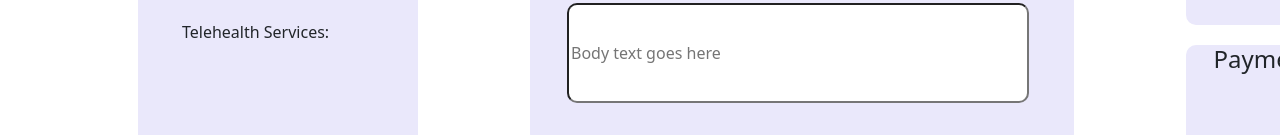
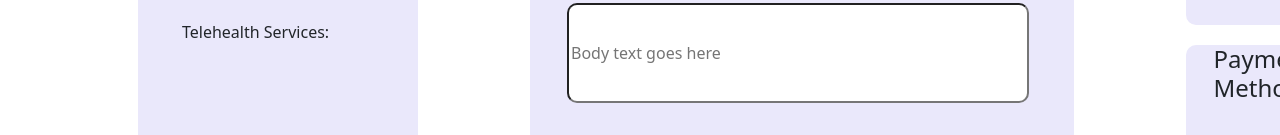
Before and after one commit to MVP-Marketplace/elana-new, a React (Create React App) app in the folder frontend/: page /practitionerProfile in a window 1280 px wide. Shown: the part 740-875 px from the top of the page. Built offline with nearby package versions, Linux system fonts and the light colour scheme; a web font is replaced by a local one.

Commit message:
profilechanges

```diff
--- a/frontend/src/pages/Practitioner/PractitionerProfile.jsx
+++ b/frontend/src/pages/Practitioner/PractitionerProfile.jsx
@@ -74,7 +74,7 @@ export function PractitionerProfile() {
                     </div>
                     <div className="ppPayment">
                         <div className="ppMethodsbox">
-                            <h4>Payment</h4>
+                            <h4>Payment Methods</h4>
                             <button className="ppPaymentButton">+</button>
                         </div>
                     </div>
```
